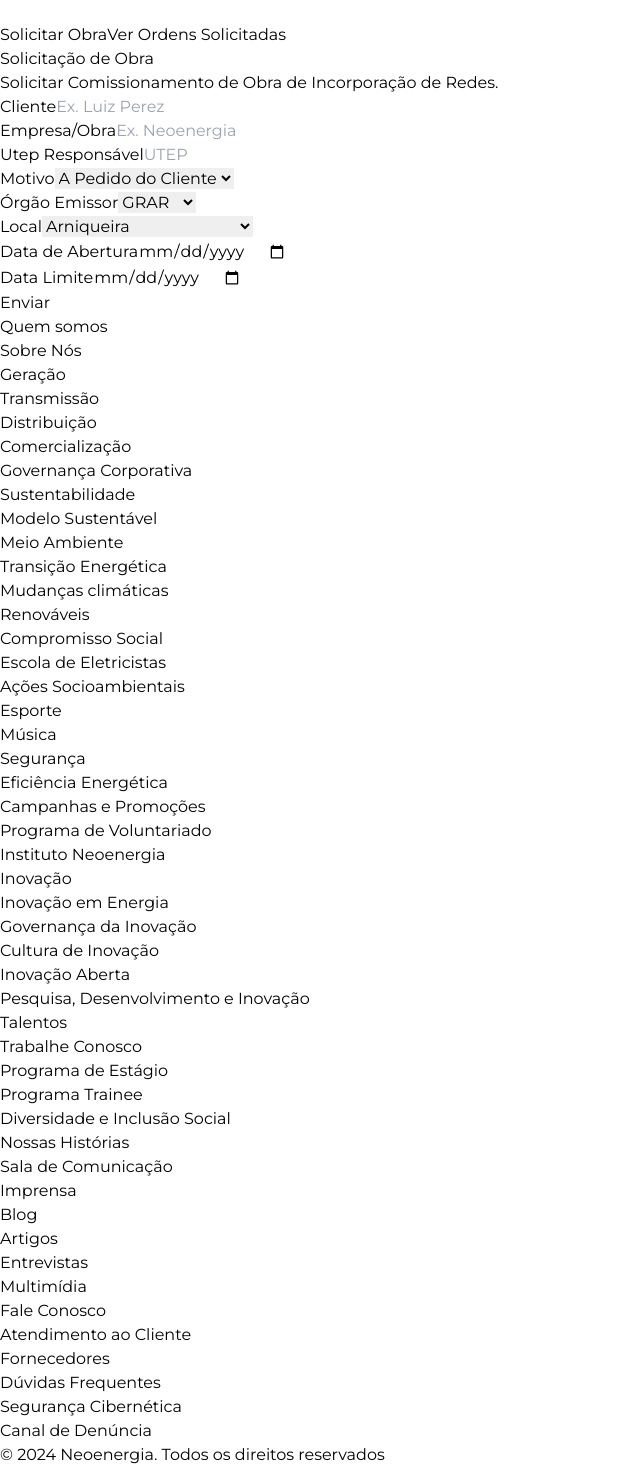
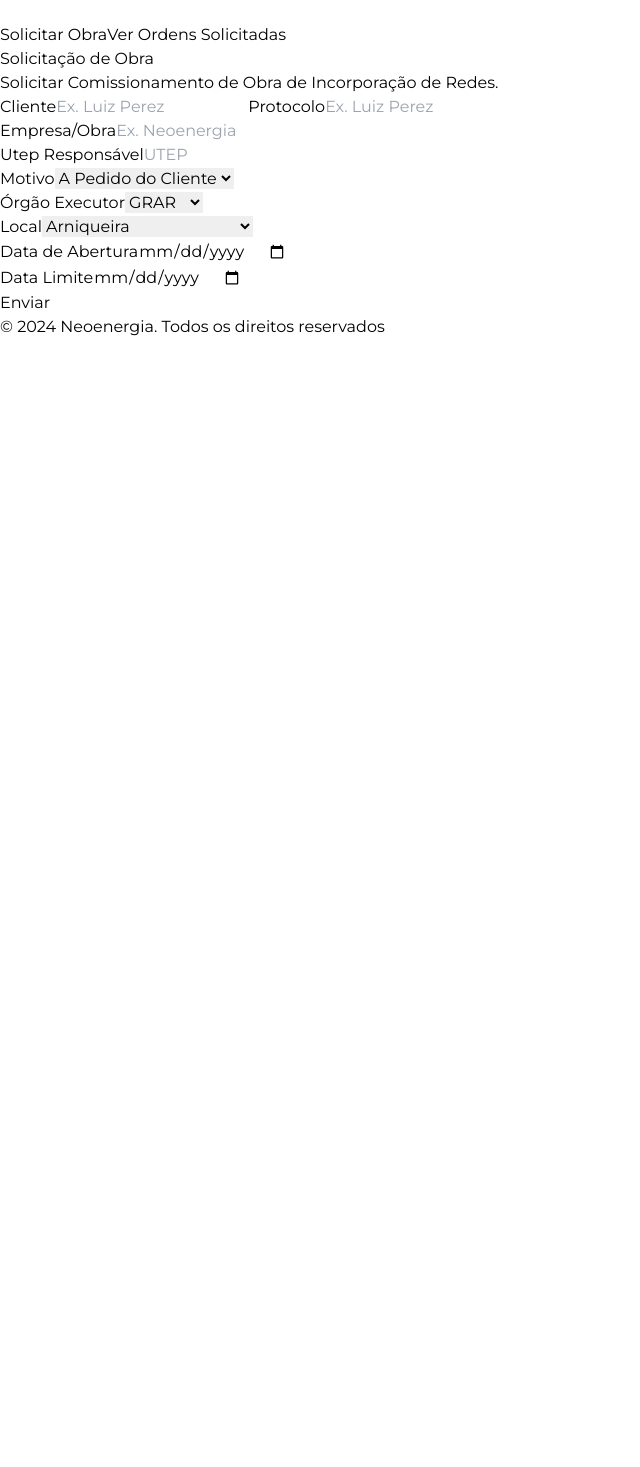
Before and after one commit to igor-santos-19/NeoEnergiaComissionamento, a React (Vite) app in the folder react/: page /formulario-solicitacao-obra in a window 1280 px wide. Shown: the part 100-1567 px from the top of the page, without its empty margins (0-640 px from the left). After the commit the page ends 800 px from the top, so only its background shows below. Built offline with nearby package versions, Linux system fonts and the light colour scheme.

Commit message:
retirado links verdes do footer e adicionado campo protocolo no form

```diff
--- a/react/src/components/Footer/index.tsx
+++ b/react/src/components/Footer/index.tsx
@@ -1,156 +1,11 @@
 export function Footer() {
 
   const links = {
-    quemSomosLinks: [
-      { id: 1, nome: "Sobre Nós", link: "#" },
-      { id: 2, nome: "Geração", link: "#" },
-      { id: 3, nome: "Transmissão", link: "#" },
-      { id: 4, nome: "Distribuição", link: "#" },
-      { id: 5, nome: "Comercialização", link: "#" },
-      { id: 6, nome: "Governança Corporativa", link: "#" },
-    ],
-    sustentabilidadeLinks: [
-      { id: 1, nome: "Modelo Sustentável", link: "#" },
-      { id: 2, nome: "Meio Ambiente", link: "#" },
-      { id: 3, nome: "Transição Energética", link: "#" },
-      { id: 4, nome: "Mudanças climáticas", link: "#" },
-      { id: 5, nome: "Renováveis", link: "#" },
-    ],
-    compromissoSocialLinks: [
-      { id: 1, nome: "Escola de Eletricistas", link: "#" },
-      { id: 2, nome: "Ações Socioambientais", link: "#" },
-      { id: 3, nome: "Esporte", link: "#" },
-      { id: 4, nome: "Música", link: "#" },
-      { id: 5, nome: "Segurança", link: "#" },
-      { id: 6, nome: "Eficiência Energética", link: "#" },
-      { id: 7, nome: "Campanhas e Promoções", link: "#" },
-      { id: 8, nome: "Programa de Voluntariado", link: "#" },
-      { id: 9, nome: "Instituto Neoenergia", link: "#" },
-    ],
-    inovacaoLinks: [
-      { id: 1, nome: "Inovação em Energia", link: "#" },
-      { id: 2, nome: "Governança da Inovação", link: "#" },
-      { id: 3, nome: "Cultura de Inovação", link: "#" },
-      { id: 4, nome: "Inovação Aberta", link: "#" },
-      { id: 5, nome: "Pesquisa, Desenvolvimento e Inovação", link: "#" },
-    ],
-    talentosLinks: [
-      { id: 1, nome: "Trabalhe Conosco", link: "#" },
-      { id: 2, nome: "Programa de Estágio", link: "#" },
-      { id: 3, nome: "Programa Trainee", link: "#" },
-      { id: 4, nome: "Diversidade e Inclusão Social", link: "#" },
-      { id: 5, nome: "Nossas Histórias", link: "#" },
-    ],
-    salaDeComunicacaoLinks: [
-      { id: 1, nome: "Imprensa", link: "#" },
-      { id: 2, nome: "Blog", link: "#" },
-      { id: 3, nome: "Artigos", link: "#" },
-      { id: 4, nome: "Entrevistas", link: "#" },
-      { id: 5, nome: "Multimídia", link: "#" },
-    ],
-    faleConoscoLinks: [
-      { id: 1, nome: "Atendimento ao Cliente", link: "#" },
-      { id: 2, nome: "Fornecedores", link: "#" },
-      { id: 3, nome: "Dúvidas Frequentes", link: "#" },
-      { id: 4, nome: "Segurança Cibernética", link: "#" },
-      { id: 5, nome: "Canal de Denúncia", link: "#" },
-    ]
+
   }
 
   return (
     <footer className="text-white text-sm">
-      <section className="bg-[--green-medium] p-32 flex flex-wrap gap-8">
-      <div>
-        <h4 className="font-bold mb-5">Quem somos</h4>
-        <ul className="pl-4">
-          {
-            links.quemSomosLinks.map((quemSomos) => (
-              <li key={quemSomos.id}>
-                <a href={quemSomos.link}>{quemSomos.nome}</a>
-              </li>
-            ))
-          }
-        </ul>
-      </div>
-
-      <div>
-        <h4 className="font-bold mb-5">Sustentabilidade</h4>
-        <ul className="pl-4">
-          {
-            links.sustentabilidadeLinks.map((sustentabilidade) => (
-              <li key={sustentabilidade.id}>
-                <a href={sustentabilidade.link}>{sustentabilidade.nome}</a>
-              </li>
-            ))
-          }
-        </ul>
-      </div>
-
-      <div>
-        <h4 className="font-bold mb-5">Compromisso Social</h4>
-        <ul className="pl-4">
-          {
-            links.compromissoSocialLinks.map((compromissoSocial) => (
-              <li key={compromissoSocial.id}>
-                <a href={compromissoSocial.link}>{compromissoSocial.nome}</a>
-              </li>
-            ))
-          }
-        </ul>
-      </div>
-
-      <div>
-        <h4 className="font-bold mb-5">Inovação</h4>
-        <ul className="pl-4">
-        {
-          links.inovacaoLinks.map((inovacao) => (
-            <li key={inovacao.id}>
-              <a href={inovacao.link}>{inovacao.nome}</a>
-            </li>
-          ))
-        }
-        </ul>
-      </div>
-
-      <div>
-        <h4 className="font-bold mb-5">Talentos</h4>
-        <ul className="pl-4">
-          {
-            links.talentosLinks.map((talentos) => (
-              <li key={talentos.id}>
-                <a href={talentos.link}>{talentos.nome}</a>
-              </li>
-            ))
-          }
-        </ul>
-      </div>
-
-      <div>
-        <h4 className="font-bold mb-5">Sala de Comunicação</h4>
-        <ul className="pl-4">
-          {
-            links.salaDeComunicacaoLinks.map((salaDeComunicacao) => (
-              <li key={salaDeComunicacao.id}>
-                <a href={salaDeComunicacao.link}>{salaDeComunicacao.nome}</a>
-              </li>
-            ))
-          }
-        </ul>
-      </div>
-
-      <div>
-        <h4 className="font-bold mb-5">Fale Conosco</h4>
-        <ul className="pl-4">
-          {
-            links.faleConoscoLinks.map((faleConosco) => (
-              <li key={faleConosco.id}>
-                <a href={faleConosco.link}>{faleConosco.nome}</a>
-              </li>
-            ))
-          }
-        </ul>
-      </div>
-      </section>
       <section className="bg-[--green-light] p-5 flex justify-center">
         <span>© 2024 Neoenergia. Todos os direitos reservados</span>
       </section>
--- a/react/src/components/FormRegisterBuilding/index.tsx
+++ b/react/src/components/FormRegisterBuilding/index.tsx
@@ -119,6 +119,15 @@
               {...register('client')}
             />
 
+            <label className="font-bold mb-3" htmlFor="client">Protocolo</label>
+              <input
+              className="p-2 border-2 rounded focus:outline-none focus:border-[--green-medium]"
+              type="text"
+              placeholder="Ex. Luiz Perez"
+              required
+              {...register('client')}
+            />
+
             {errors.client && <span className="text-red-600 font-bold text-sm">{errors.client.message}</span>}
           </div>
 
@@ -167,7 +176,7 @@
           </div>
 
           <div className="flex flex-col">
-            <label className="font-bold mb-3" htmlFor="organ">Órgão Emissor</label>
+            <label className="font-bold mb-3" htmlFor="organ">Órgão Executor</label>
             <select
               className="p-2 border-2 rounded"
               id="organ"
```
